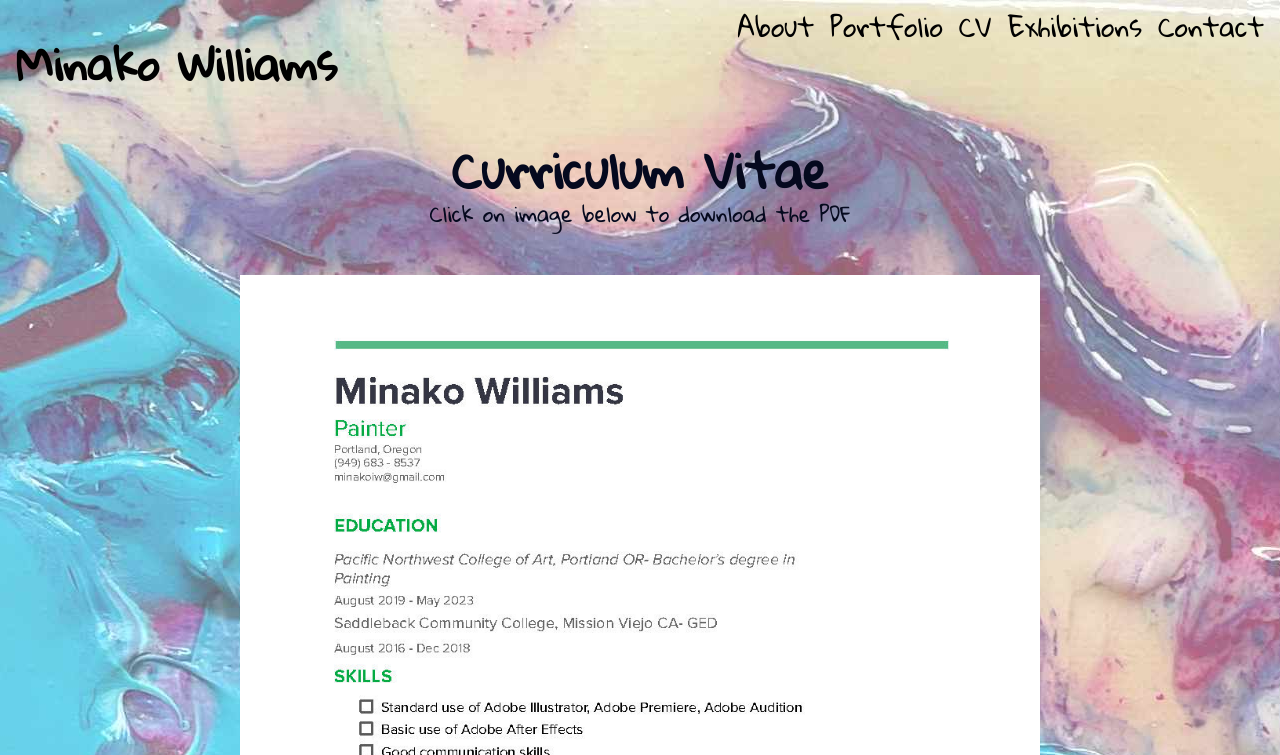
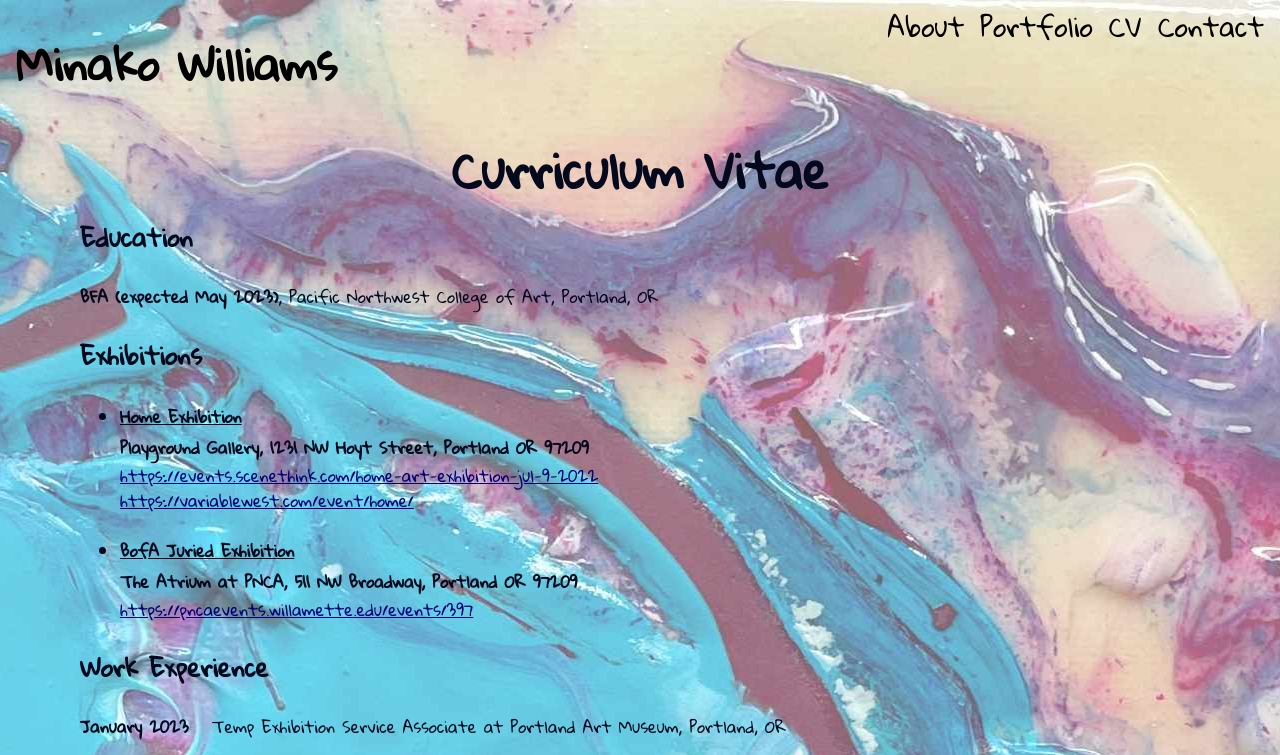
Before and after one commit to minakoiw/astro-source, an Astro site: page /cv in a window 1280 px wide. Shown: the top 755 px of the page. Built offline with nearby package versions, Linux system fonts and the light colour scheme; Astro itself is replaced by a stand-in of ours.

Commit message:
remove expositions page update cv to include expositions

```diff
--- a/src/components/Nav.astro
+++ b/src/components/Nav.astro
@@ -6,7 +6,6 @@
 		<a class="link about" href="/about">About</a>
 		<a class="link" href="/portfolio">Portfolio</a>
 		<a href="/cv" class="link">CV</a>
-		<a href="/exhibitions" class="link">Exhibitions</a>
 		<a href="/contact" class="link">Contact</a>
 	</div>
 </nav>
@@ -49,14 +48,6 @@
 		column-gap: 1em;
 	}
 
-	@media (max-width: 900px) {
-		.monogram {
-			max-width: 4em;
-			line-height: 1.2em
-		}
-
-	}
-
 	@media (max-width: 630px) {
 		.monogram {
 			max-width: none;
--- a/src/mdExhibitions/BofA-2022_04_07.md
+++ b/src/mdExhibitions/BofA-2022_04_07.md
@@ -8,4 +8,4 @@ zip: "97209"
 date: "2022-04-07"
 ---
 
-[https://pncaevents.willamette.edu/events/397](https://pncaevents.willamette.edu/events/397)
+* [https://pncaevents.willamette.edu/events/397](https://pncaevents.willamette.edu/events/397)
--- a/src/mdExhibitions/exhibition.md
+++ b/src/mdExhibitions/exhibition.md
@@ -8,6 +8,5 @@ zip: "97209"
 date: "2022-07-9"
 ---
 
-[https://events.scenethink.com/home-art-exhibition-jul-9-2022](https://events.scenethink.com/home-art-exhibition-jul-9-2022)
-
-[https://variablewest.com/event/home/](https://variablewest.com/event/home/)
+* [https://events.scenethink.com/home-art-exhibition-jul-9-2022](https://events.scenethink.com/home-art-exhibition-jul-9-2022)
+* [https://variablewest.com/event/home/](https://variablewest.com/event/home/)
--- a/src/pages/cv.astro
+++ b/src/pages/cv.astro
@@ -4,40 +4,70 @@ import DefaultLayout from  '../layouts/defaultLayout.astro';
 const content = {
   backgroundClass: ''
 }
+
+// Data Fetching: List all Markdown posts in the repo.
+const mdExhibitions = await Astro.glob('../mdExhibitions/*.md');
+const exhibitions = mdExhibitions.sort((exhibitA, exhibitB) =>(Date.parse(exhibitB.frontmatter.date) - Date.parse(exhibitA.frontmatter.date)));
+
 ---
 <style>
 .cvContent {
-  text-align: center;
+  max-width:70em;
+  margin: auto;
 }
-
-.cvContent :global(h1) {
+.cvContent h1 {
   margin-bottom: 0;
   line-height: 100%;
 }
 
-.cvContent .subHead {
-  margin-bottom: 2em;
-  font-size: 1.3em;
+.exhibit-content :global(ul) {
+  list-style: none;
+  padding: 0 0 0 0;
+  line-height: 1.6em;
 }
 
-img {
-  width: 80%;
-  max-width:800px;
+.exhibit-content :global(a) {
+  color: rgb(0, 0, 120);
 }
 
-@media (min-width:500px) {
-  img {
-    width: 100%;
-  }
+h4 {
+  margin-bottom: 0;
+  text-decoration: underline;
+}
+
+.address {
+  font-weight: 700;
+}
+span.date {
+  font-weight: 700;
+  margin-right: 1em;
 }
 </style>
 
 <DefaultLayout content={content}>
   <div class="cvContent">
     <h1>Curriculum Vitae</h1>
-    <div class="subHead">Click on image below to download the PDF</div>
-    <a href="/assets/MWilliams-CV.pdf">
-      <img src="/assets/MW-CV.jpg" alt="Curriculum Vitae for Minako Williams">
-    </a>
+    <h2>Education</h2>
+    <p><strong>BFA (expected May 2023)</strong>, Pacific Northwest College of Art, Portland, OR</p>
+    <h2>Exhibitions</h2>
+    <ul>
+      {
+      exhibitions.map((exhibit, i) => {
+        const { frontmatter} = exhibit;
+        const Content = exhibit.Content;
+        return (
+          <li>
+            <h4>{frontmatter.title}</h4>
+            <div class="address">{frontmatter.locationName}, { frontmatter.address1}, {frontmatter.city} {frontmatter.state} {frontmatter.zip}</div>
+            <div class="exhibit-content">
+              <Content />
+            </div>
+          </li>
+        );
+        })
+      }
+    </ul>
+    <h2>Work Experience</h2>
+    <p><span class="date">January 2023</span> Temp Exhibition Service Associate at Portland Art Museum, Portland, OR</p>
   </div>
 </DefaultLayout>
```
Also changed, not shown: src/pages/exhibitions.astro (deleted, +0 -62 lines).
